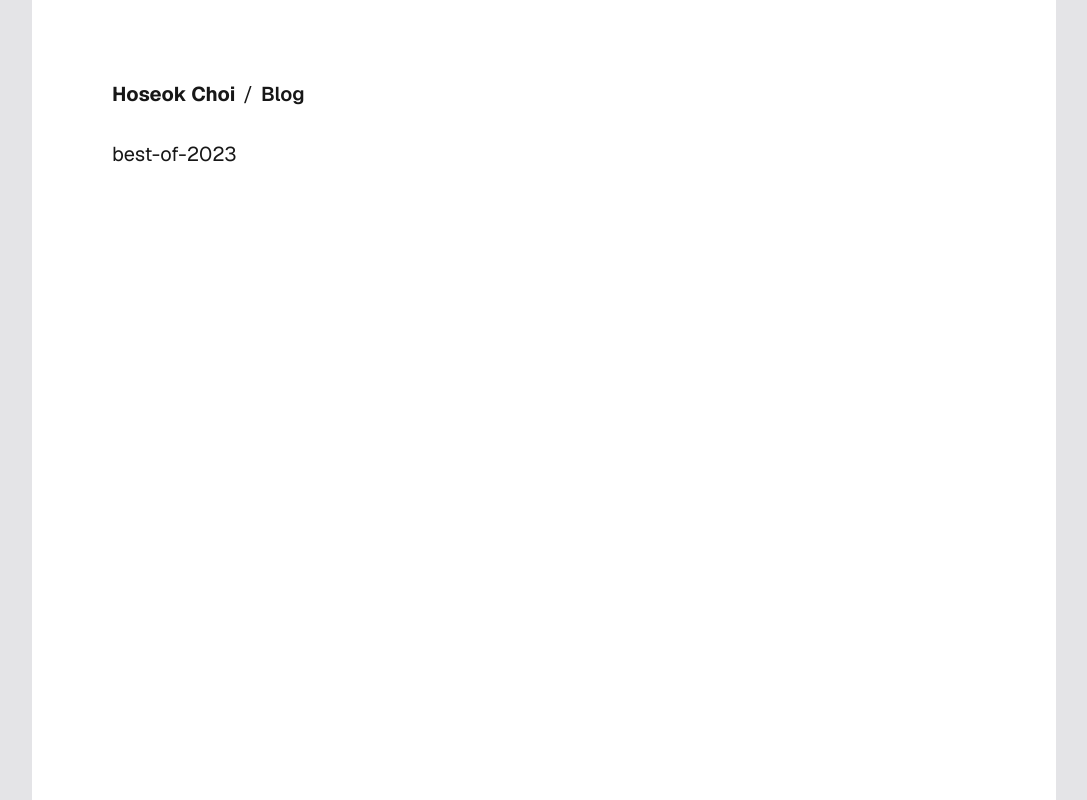
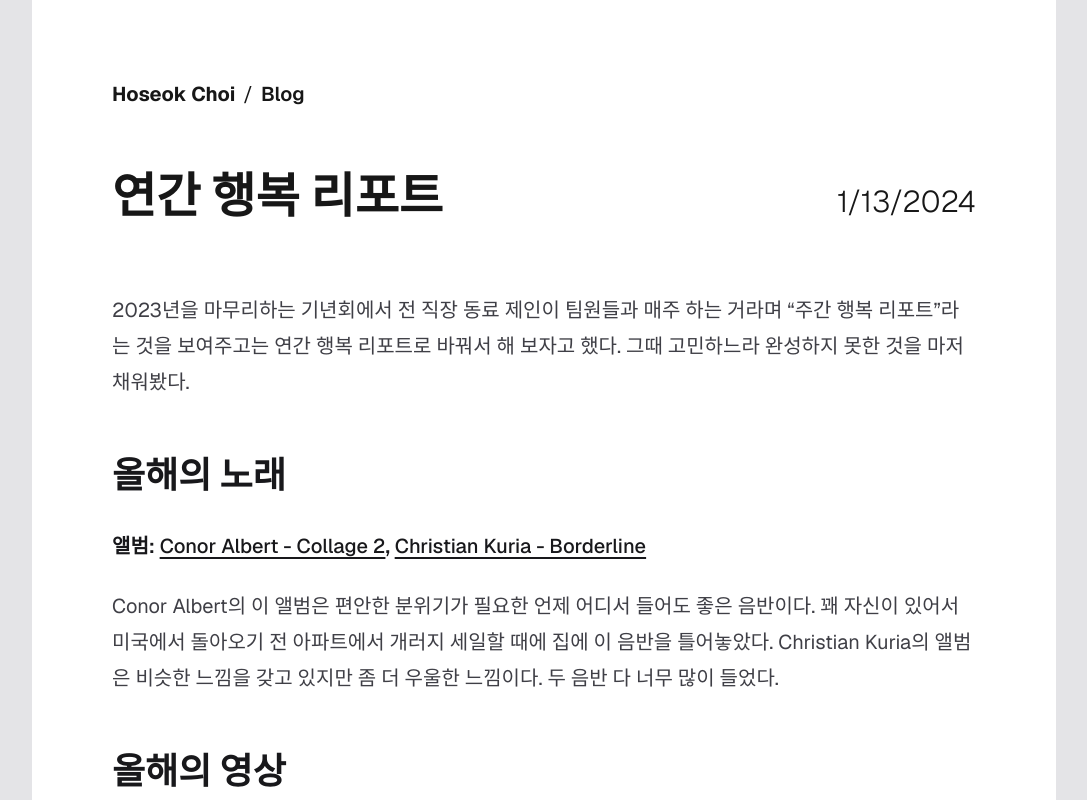
Before and after one commit to alanhchoi/hoseokchoicom, a Next.js app: page /blog/best-of-2023 in a window 1280 px wide. Shown: the top 800 px of the page, without its empty margins (96-1183 px from the left). Built offline with nearby package versions, Linux system fonts and the light colour scheme.

Commit message:
add individual post page

```diff
--- a/app/blog/[slug]/page.tsx
+++ b/app/blog/[slug]/page.tsx
@@ -1,23 +1,49 @@
 import Link from 'next/link';
-import fs from 'fs';
+import fs from 'fs/promises';
+import path from 'path';
+import matter from 'gray-matter';
+import Markdown from 'react-markdown'
 import { postsDirectory } from '../_lib/paths';
+import { PostMetaData } from '../_lib/types';
+
+async function getPostData(id: string) {
+  const fullPath = path.join(postsDirectory, `${id}.md`);
+  const fileContents = await fs.readFile(fullPath, 'utf8');
+
+  // Use gray-matter to parse the post metadata section
+  const matterResult = matter(fileContents);
+
+  return {
+    id,
+    ...matterResult.data as PostMetaData,
+    markdown: matterResult.content,
+  };
+}
 
 export default async function Page({ params }: { params: Promise<{ slug: string }> }) {
   const { slug } = await params
+  const postData = await getPostData(slug)
+
   return (
     <div className="font-[family-name:var(--font-geist-sans)] grid place-items-center min-h-screen bg-zinc-200 dark:bg-zinc-950">
       <main className="max-w-screen-lg w-full bg-white dark:bg-zinc-900 min-h-full pb-20">
-        <div className="p-8 sm:p-20 sm:pb-8 flex flex-row gap-2 text-xl">
-          <h1 className="text-xl font-bold">
+        <nav className="p-8 sm:p-20 sm:pb-16 flex flex-row gap-2 text-xl">
+          <div className="text-xl font-bold">
             <Link className="hover:underline hover:underline-offset-4" href="/">Hoseok Choi</Link>
-          </h1>
+          </div>
           /
-          <h2 className="font-semibold">
-            <Link className="hover:underline hover:underline-offset-4" href="/blog">Blog</Link>
-          </h2>
-        </div>
-        <div className="px-8 sm:px-20 sm:pb-8 flex flex-row gap-2 text-xl">
-          {slug}
+          <div className="font-semibold">
+            <Link className="hover:underline hover:underline-offset-4" href="/blog" aria-label="Back to the list">Blog</Link>
+          </div>
+        </nav>
+        <div className="px-8 sm:px-20 sm:pb-8 flex flex-col gap-2 text-xl">
+          <div className="flex flex-col lg:flex-row gap-2 lg:gap-16 mb-8 sm:mb-16 lg:items-baseline">
+            <h1 className="text-3xl lg:text-5xl font-bold flex-1">{postData.title}</h1>
+            <time className="text-xl lg:text-3xl font-light self-end" dateTime={postData.date}>{new Date(postData.date).toLocaleDateString()}</time>
+          </div>
+          <div className="prose prose-zinc lg:prose-xl dark:prose-invert prose-a:underline-offset-4">
+            <Markdown>{postData.markdown}</Markdown>
+          </div>
         </div>
       </main>
     </div>
@@ -27,7 +53,7 @@ export default async function Page({ params }: { params: Promise<{ slug: string
 export const dynamicParams = false;
 
 export async function generateStaticParams() {
-  const fileNames = fs.readdirSync(postsDirectory)
+  const fileNames = await fs.readdir(postsDirectory)
 
   return fileNames.map((fileName) => ({
     slug: fileName.replace(/\.mdx?$/, '')
--- a/app/blog/_posts/best-of-2023.mdx
+++ b/app/blog/_posts/best-of-2023.md
@@ -7,46 +7,46 @@ language: "ko"
 2023년을 마무리하는 기년회에서 전 직장 동료 제인이 팀원들과 매주 하는 거라며 “주간 행복 리포트”라는 것을 보여주고는 연간 행복 리포트로 바꿔서 해 보자고 했다. 그때 고민하느라 완성하지 못한 것을 마저 채워봤다.
 
 ## 올해의 노래
-<p className="opacity-70 font-semibold text-left">앨범: [Conor Albert - Collage 2](https://www.youtube.com/watch?v=XBjxH1cd6Hw&list=PLJ1tsYbSSnRfMkBM6Ikhb2EeR_Q7ZpWBq), [Christian Kuria - Borderline](https://www.youtube.com/watch?v=0Dkxlhb2DfI&list=OLAK5uy_lkvU6ei-XVkZ_71khIG_O1s455dYJ8hx8)</p>
+**앨범: [Conor Albert - Collage 2](https://www.youtube.com/watch?v=XBjxH1cd6Hw&list=PLJ1tsYbSSnRfMkBM6Ikhb2EeR_Q7ZpWBq), [Christian Kuria - Borderline](https://www.youtube.com/watch?v=0Dkxlhb2DfI&list=OLAK5uy_lkvU6ei-XVkZ_71khIG_O1s455dYJ8hx8)**
 
-<span className="break-keep">Conor Albert</span>의 이 앨범은 편안한 분위기가 필요한 언제 어디서 들어도 좋은 음반이다. 꽤 자신이 있어서 미국에서 돌아오기 전 아파트에서 개러지 세일할 때에 집에 이 음반을 틀어놓았다. <span className="break-keep">Christian Kuria</span>의 앨범은 비슷한 느낌을 갖고 있지만 좀 더 우울한 느낌이다. 두 음반 다 너무 많이 들었다.
+Conor Albert의 이 앨범은 편안한 분위기가 필요한 언제 어디서 들어도 좋은 음반이다. 꽤 자신이 있어서 미국에서 돌아오기 전 아파트에서 개러지 세일할 때에 집에 이 음반을 틀어놓았다. Christian Kuria의 앨범은 비슷한 느낌을 갖고 있지만 좀 더 우울한 느낌이다. 두 음반 다 너무 많이 들었다.
 
 ## 올해의 영상
-<p className="opacity-70 font-semibold text-left">유튜브 채널: [프랑스엄마TV](https://www.youtube.com/channel/UC4Tb9_0lCFmKwI6nCyz-UIA)</p>
+**유튜브 채널: [프랑스엄마TV](https://www.youtube.com/channel/UC4Tb9_0lCFmKwI6nCyz-UIA)**
 
 프랑스에 언젠가 가 보고 싶은 나에게 대리만족을 시켜주면서 프랑스어, 귀여운 아이들, 개와 고양이, 맛있는 음식까지 내가 좋아하는 요소들이 영상에 모두 들어있는 유튜브 채널이다. 모든 영상이 무해해서 안심하고 즐겁게 볼 수 있었다.
 
 ## 올해의 음식
-<p className="opacity-70 font-semibold text-left">[Tuyet Mai](https://www.yelp.com/biz/tuyet-mai-san-francisco)에서 먹은 미꽝</p>
+**[Tuyet Mai](https://www.yelp.com/biz/tuyet-mai-san-francisco)에서 먹은 미꽝**
 
 미꽝은 베트남 중부 지방의 쌀국수인데 처음으로 혼자 간 해외여행이었던 2018년 다낭으로의 여행에서 먹어본 이후로 베트남 밖에서는 먹을 수가 없었다. 그런데 샌프란시스코 텐더로인에 있는 식당에서 미꽝을 팔길래 호기심 반 기대 반으로 가서 먹었다. 향채소가 좀 부족하긴 했지만 추억의 맛이었다. 그 외에도 미국에 있는 동안 베트남 음식을 꽤 많이 먹었다. 사무실 근처의 [사이공 시티](https://www.yelp.com/biz/saigon-city-san-mateo), [M 샌드위치 카페](https://www.yelp.com/biz/m-sandwiches-san-mateo-5)도 너무 좋아하는 식당이었다.
 
 ## 올해의 소비
-<p className="opacity-70 font-semibold text-left">앱 구독: [BoldVoice](https://www.boldvoice.com/) 구독</p>
+**앱 구독: [BoldVoice](https://www.boldvoice.com/) 구독**
 
-이 앱은 우연히 광고를 통해 알게 됐는데, 할리우드 액센트 코치의 강의 영상을 보고 나서 스마트폰의 <span className="break-keep">speech recognition</span> 기능을 이용해 미국식 영어 발음을 연습할 수 있다. 한글로 표기했을 때 똑같지만 서로 다른 발음(예: [이] ↔ <span className="ss-17 break-keep">/IH/, /EE/</span>)과 유성음 <span className="break-keep">/TH/</span>와 무성음 <span className="break-keep">/th/</span>에 대해 이해할 수 있었고, 발음에 대해 더 자신감을 가질 수 있게 됐다. 혹시나 마케팅만 잘된 앱인가 싶어 비슷한 기능의 다른 앱도 테스트해 봤지만 이 앱이 가장 좋았다. [이 링크](https://start.boldvoice.com/B65HLU?d=R10&z=1)를 통해 가입하면 7일 무료 체험 후에 10% 할인된 가격으로 구독할 수 있다.
+이 앱은 우연히 광고를 통해 알게 됐는데, 할리우드 액센트 코치의 강의 영상을 보고 나서 스마트폰의 speech recognition 기능을 이용해 미국식 영어 발음을 연습할 수 있다. 한글로 표기했을 때 똑같지만 서로 다른 발음(예: [이] ↔ /IH/, /EE/)과 유성음 /TH/와 무성음 /th/에 대해 이해할 수 있었고, 발음에 대해 더 자신감을 가질 수 있게 됐다. 혹시나 마케팅만 잘된 앱인가 싶어 비슷한 기능의 다른 앱도 테스트해 봤지만 이 앱이 가장 좋았다. [이 링크](https://start.boldvoice.com/B65HLU?d=R10&z=1)를 통해 가입하면 7일 무료 체험 후에 10% 할인된 가격으로 구독할 수 있다.
 
 ## 올해의 공간
-<p className="opacity-70 font-semibold text-left">Outside Lands 페스티벌 때의 골든 게이트 파크</p>
+**Outside Lands 페스티벌 때의 골든 게이트 파크**
 
 한 무대에서 다른 무대로 가기 위해 넓은 풀밭을 가로지르면 서로 다른 음악이 크로스페이드되고, 안개비가 내리는 와중에 불빛을 반사하는 수증기 사이를 걸어가는 기분이 묘하고 신비로웠다. 사진을 좀 더 찍어놓았어야 했다... 이제 기억이 가물가물하다.
 
 ## 올해의 운동
-<p className="opacity-70 font-semibold text-left">요가</p>
+**요가**
 
 작년 7월, 운동의 필요성은 느끼지만 근력 운동을 시작하기는 싫어서 집 근처 10분 거리에 있는 요가 스튜디오에서 7일 무료 체험을 시작했다. 요가는 모여서 수련하더라도 개인적인 운동이라 내 몸과 기분에 맞게 페이스를 조절할 수 있다는 점이 좋았다. 잘 모르는 자세가 있을 때 남을 보긴 하지만 내 실력과 남의 실력을 비교하지는 않고, 꾸준히 노력하다 보면 나는 내 속도대로 발전하고 있다는 것을 깨닫게 되는 운동이었다. 요가를 하는 동안에는 숨소리에 집중하면서 과거에 했던 일이나 미래에 할 일을 머릿속에서 지울 수 있다는 점에서는 일종의 휴식이었다.
 
 ## 올해의 시작
-<p className="opacity-70 font-semibold text-left">음악인으로 살기 시작</p>
+**음악인으로 살기 시작**
 
 작년에 다니던 회사를 그만두고 음악을 전문적으로 해 볼 마음을 먹었다. 회사는 돈을 벌고 좋은 소프트웨어 엔지니어가 되기에는 좋은 환경이었지만, 그것들이 나에게는 별로 중요하지 않다는 결론이 나자 시간 낭비를 멈춰야겠다는 확신이 생겼다. 아직 뭐가 된 건 아니지만 뚜렷하게 방향을 틀었다.
 
 ## 올해의 한마디
-<p className="opacity-70 font-semibold text-left break-keep leading-normal">People often remark that I’m pretty lucky. Luck is only important in so far as getting the chance to sell yourself at the right moment. After that, you’ve got to have talent and know how to use it. - Frank Sinatra</p>
+**People often remark that I’m pretty lucky. Luck is only important in so far as getting the chance to sell yourself at the right moment. After that, you’ve got to have talent and know how to use it. - Frank Sinatra**
 
 월그린에서 살 만한 게 없나 기웃거리다가 구입한 프랭크 시나트라 사망 25주년 Life 매거진에서 발견한 문장이다. 프랭크 시나트라 정도로 유명해지려면 당연히 행운이 작용해야 하겠지만, 행운이 찾아온 순간에 실력을 발휘하지 못하면 행운은 사라질 것이다. 재능이 있어야 하고, 재능을 남에게 선보이는 방법도 알아야 한다.
 
 ## 올해의 순간
-<p className="opacity-70 font-semibold text-left">가족 소풍</p>
+**가족 소풍**
 
 9월에 가족이 미국에 오겠다고 했을 때 야외에서 음식을 먹으면 좋겠다고 생각했던 장소가 하프문베이와 돌로레스 파크였는데, 하프문베이에 간 날은 날씨가 별로 좋지 않았고, 돌로레스 파크가 좋았다. 그 전에 미션 디스트릭트 근처에 갔다가 우연히 지나치게 되었을 때 평화로운 곳이라 기억에 남았다. 언제인지는 몰라도 아주 옛날에 가족 소풍을 갔을 때의 기분을 다시 느낀 것 같기도 하다.
--- a/package.json
+++ b/package.json
@@ -14,11 +14,13 @@
   "dependencies": {
     "next": "15.1.4",
     "react": "^19.0.0",
-    "react-dom": "^19.0.0"
+    "react-dom": "^19.0.0",
+    "react-markdown": "^9.0.3"
   },
   "devDependencies": {
     "@cloudflare/next-on-pages": "^1.13.7",
     "@eslint/eslintrc": "^3",
+    "@tailwindcss/typography": "^0.5.16",
     "@types/node": "^20",
     "@types/react": "^19",
     "@types/react-dom": "^19",
--- a/tailwind.config.ts
+++ b/tailwind.config.ts
@@ -1,4 +1,5 @@
 import type { Config } from "tailwindcss";
+import tailwindTypography from "@tailwindcss/typography";
 
 export default {
   content: [
@@ -14,5 +15,5 @@ export default {
       },
     },
   },
-  plugins: [],
+  plugins: [tailwindTypography],
 } satisfies Config;
```
Also changed, not shown: app/blog/_posts/streaming-logic-pro-to-zoom-for-a-virtual-audition.md (renamed from app/blog/_posts/streaming-logic-pro-to-zoom-for-a-virtual-audition.mdx), app/blog/_posts/thoughts-on-preparing-for-an-interview.md (renamed from app/blog/_posts/thoughts-on-preparing-for-an-interview.mdx), 1 other file (tests, documents, lock files or other folders).
